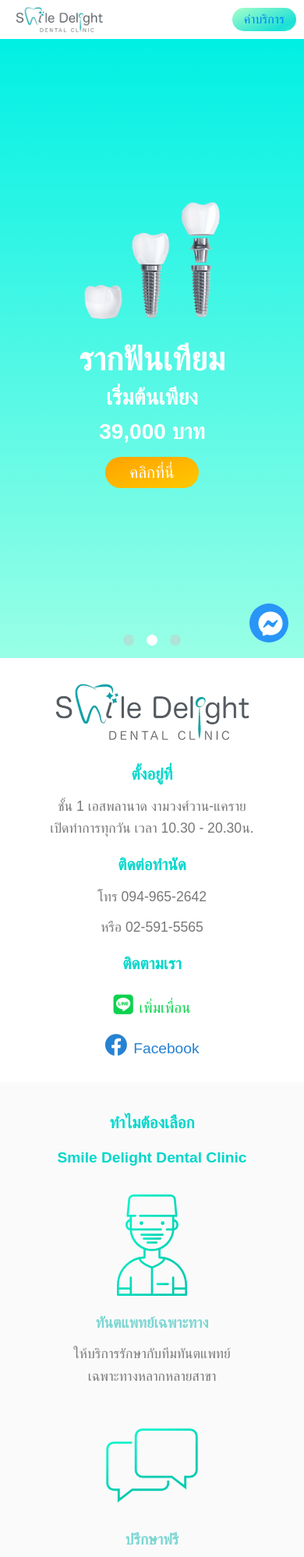
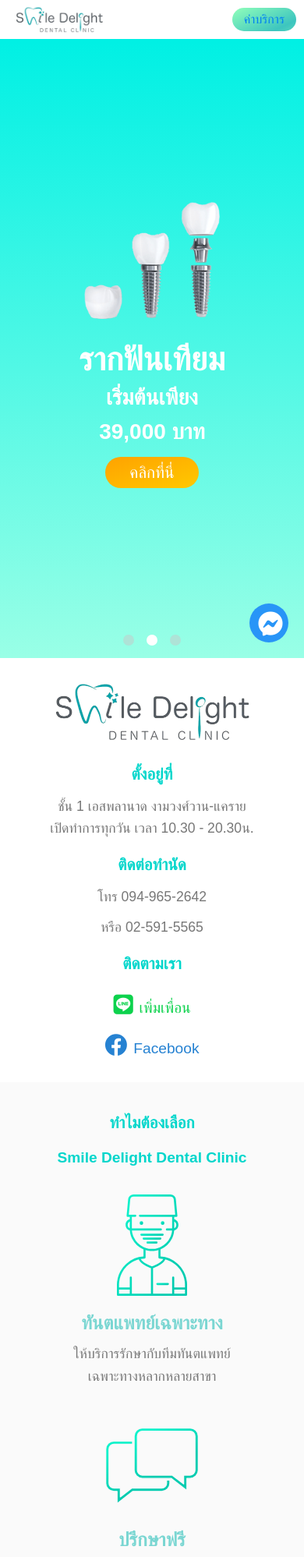
Before and after one commit to tanatwat/smile-dc, a plain HTML site: page www/index.html in a window 390 px wide. Shown: the top 1997 px of the page at 78% size. Drawn offline with nearby package versions, Linux system fonts and the light colour scheme; a script that the page names is missing.

Commit message:
fix button and font link

```diff
--- a/css/extra.webflow.sass
+++ b/css/extra.webflow.sass
@@ -38,11 +38,12 @@ $nav-height-mobile: 50px
   // border: 2px solid #00d6cb
   border-radius: 2rem
   background-size: 200% auto
-  background-image: linear-gradient(155deg, #a8ffc9 0%, #19e0d6 51%, #a8ffc9 100%)
-  transition: all 300ms ease
+  background-image: linear-gradient(155deg,#91ffba 0%,#3dc5bf 51%,#91ffba 100%)
+  transition: all .3s ease
   color: hsla(176.57895, 0%, 100%, 1)
   font-size: 1.2rem
   &:hover
+    background-image: linear-gradient(155deg, #a8ffc9 0%, #19e0d6 51%, #a8ffc9 100%)
     background-position: right center
     color: #edfffe
 
@@ -312,7 +313,7 @@ $nav-height-mobile: 50px
   .content.text.center
     font-size: 1.1rem
   .subtitle.center
-    font-size: 1.2rem
+    font-size: 1.5rem
   .service-icon
     max-width: 120px
     min-height: 120px
```
Also changed, not shown: www/css/app.css, www/css/extra.webflow.css, 1 other file.
